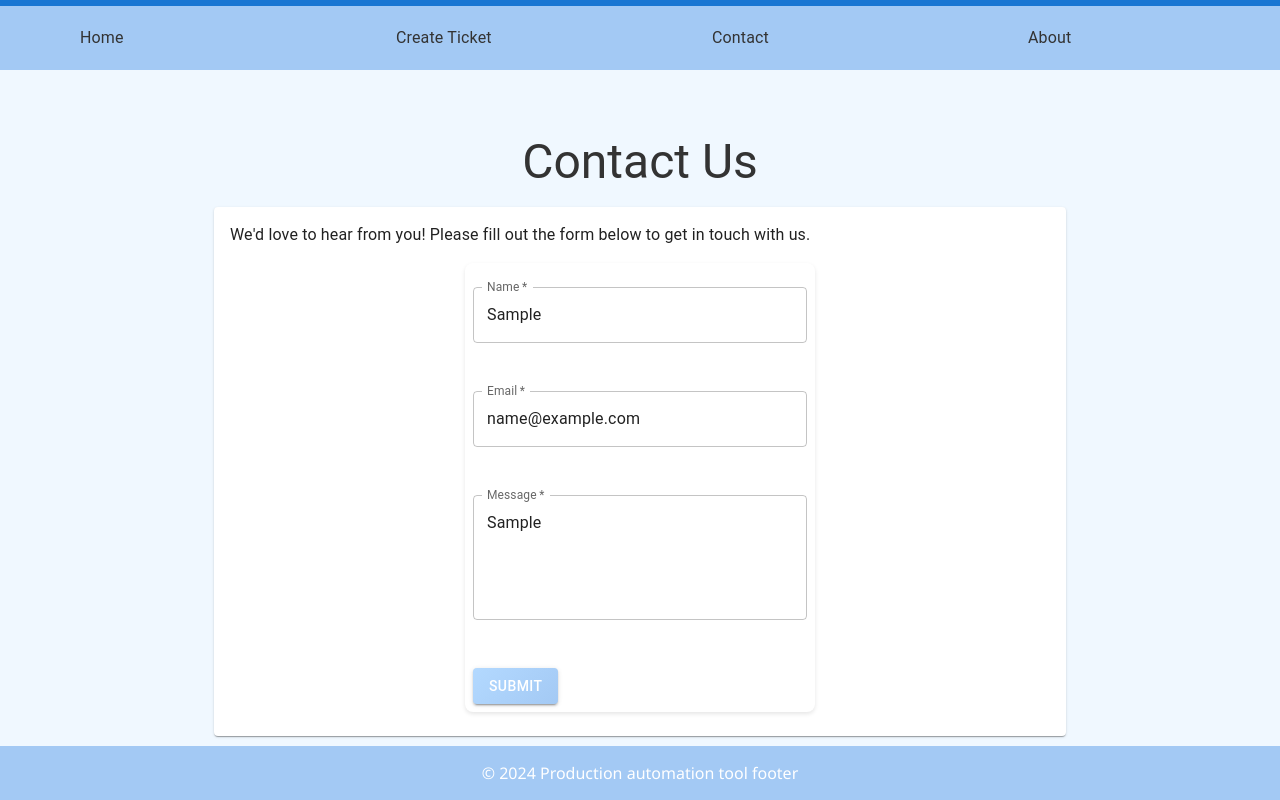
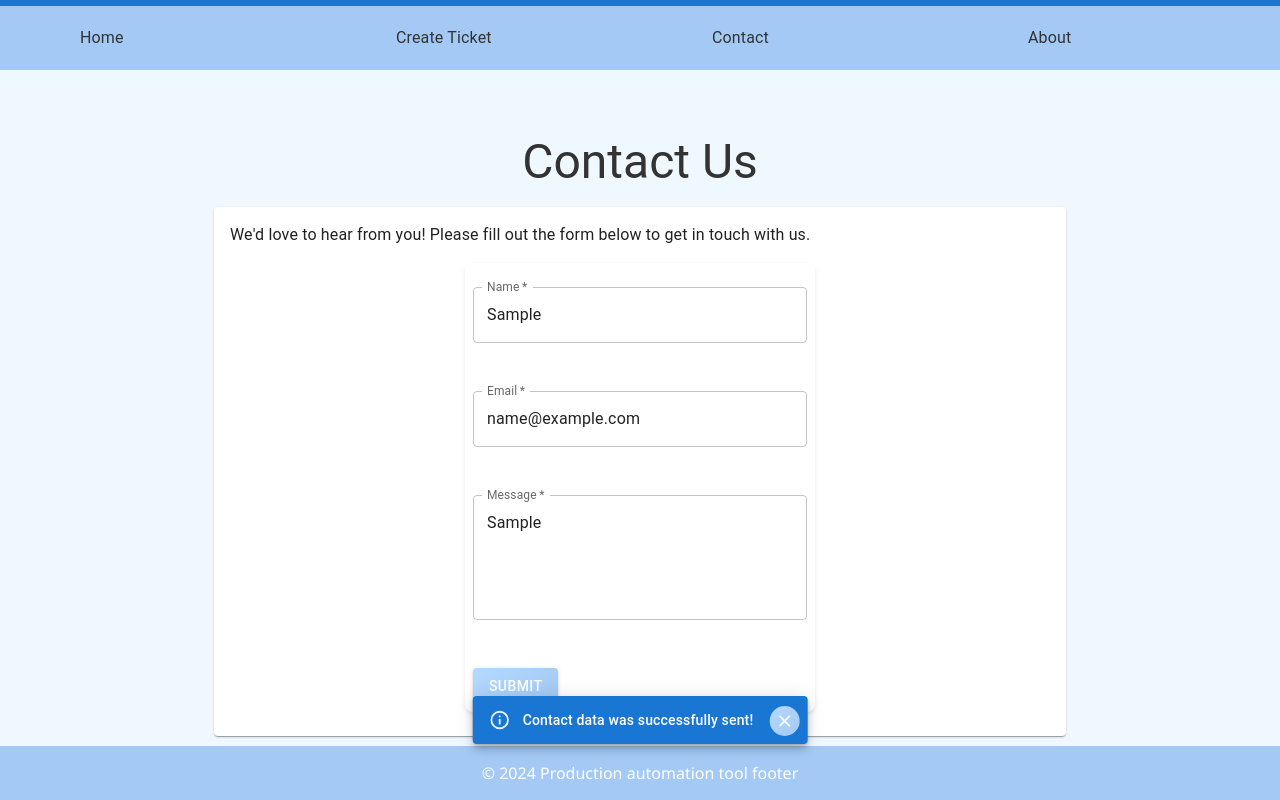
Before and after one commit to Jaquinei/mvp_3_puc_rio_frontend, a React (Create React App) app: page /contact in a window 1280 px wide. Both pictures are taken after typing "Sample", "name@example.com", "Sample" into the empty fields and a click on the button "SUBMIT". Shown: the part 126-926 px from the top of the page. Built offline with nearby package versions, Linux system fonts and the light colour scheme; some icons are missing.

Commit message:
feat: contact is when saved, is being saved in the localStorage and a snackbar is being showed

```diff
--- a/src/pages/Contact.js
+++ b/src/pages/Contact.js
@@ -6,8 +6,10 @@ import {
   Card,
   CardContent,
   TextField,
-  Button
+  Button,
+  Snackbar
 } from '@mui/material';
+import MuiAlert from '@mui/material/Alert';
 
 const Contact = () => {
   const [formData, setFormData] = React.useState({
@@ -15,6 +17,7 @@ const Contact = () => {
     email: '',
     message: ''
   });
+  const [open, setOpen] = React.useState(false);
 
   const handleChange = (e) => {
     const { name, value } = e.target;
@@ -28,7 +31,29 @@ const Contact = () => {
     e.preventDefault();
     // Handle form submission logic here
     console.log('Form submitted:', formData);
+    // Save contact form data to local storage
+    localStorage.setItem('contactForm', JSON.stringify(formData));
+    setOpen(true);
   };
+
+  // Create a custom Alert for blue color
+  const BlueAlert = React.forwardRef(function BlueAlert(props, ref) {
+    return (
+      <MuiAlert
+        elevation={6}
+        ref={ref}
+        variant="filled"
+        {...props}
+        sx={{
+          mb: 4,
+          backgroundColor: '#1976d2', // Material-UI blue
+          color: '#fff',
+          justifyContent: 'center',
+          width: '100%',
+        }}
+      />
+    );
+  });
 
   return (
     <Container maxWidth="md">
@@ -84,6 +109,16 @@ const Contact = () => {
           </CardContent>
         </Card>
       </Box>
+      <Snackbar
+        open={open}
+        autoHideDuration={3000}
+        onClose={() => setOpen(false)}
+        anchorOrigin={{ vertical: 'botton', horizontal: 'center' }} // Centered
+      >
+        <BlueAlert onClose={() => setOpen(false)} severity="info">
+          Contact data was successfully sent!
+        </BlueAlert>
+      </Snackbar>
     </Container>
   );
 };
```
